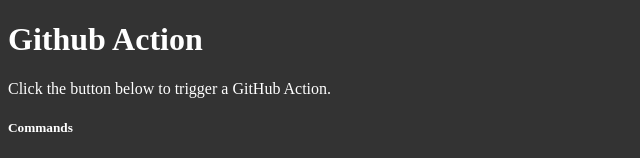
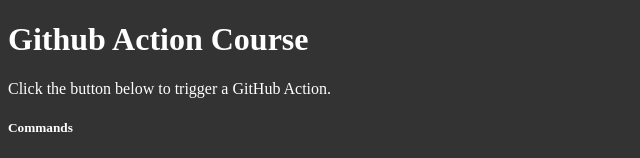
Before and after one commit to SabyasachiDhar/github-crash-course, a plain HTML site: page index.html in a window 1280 px wide. Shown: the top 158 px of the page, without its empty margins (0-640 px from the left). Drawn offline with Linux system fonts and the light colour scheme.

Commit message:
Header Update

```diff
--- a/index.html
+++ b/index.html
@@ -8,7 +8,7 @@
   </head>
   <body>
     <div>
-      <h1>Github Action</h1>
+      <h1>Github Action Course</h1>
       <p>Click the button below to trigger a GitHub Action.</p>
       <h5>Commands</h5>
       <ul>
```
